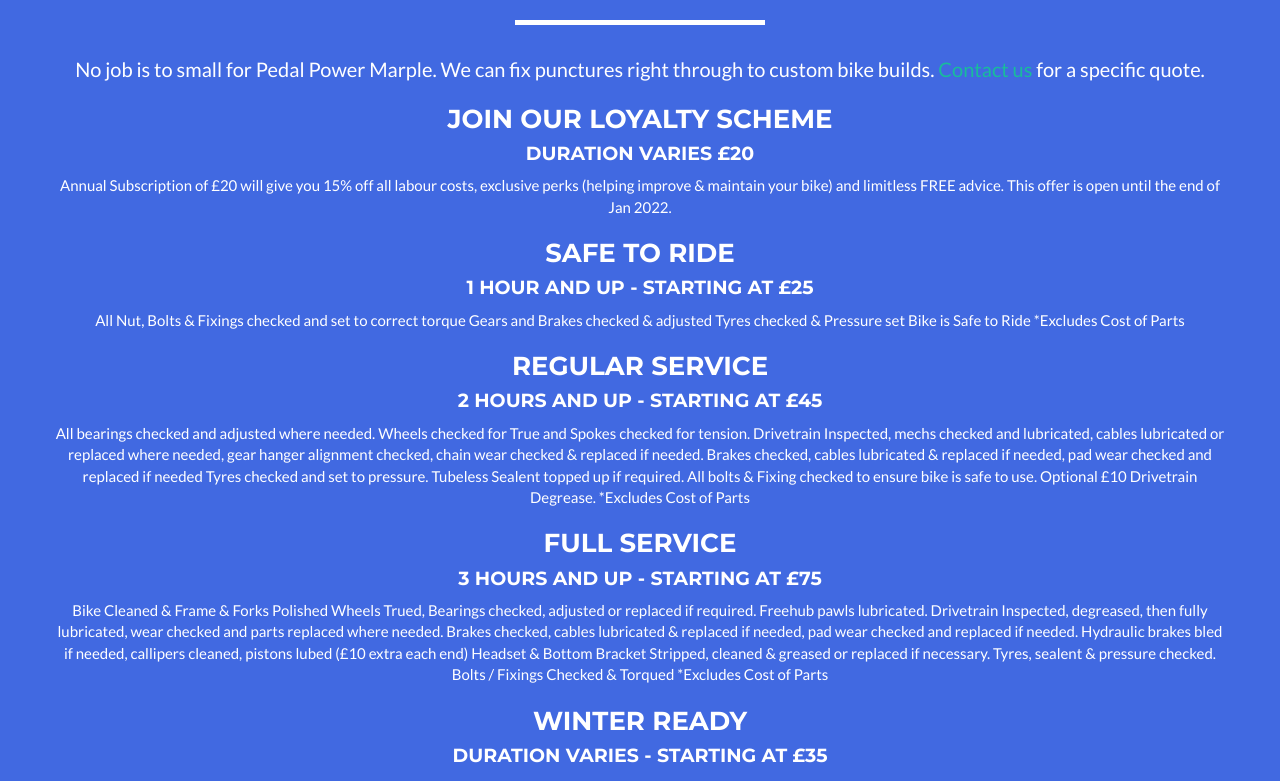
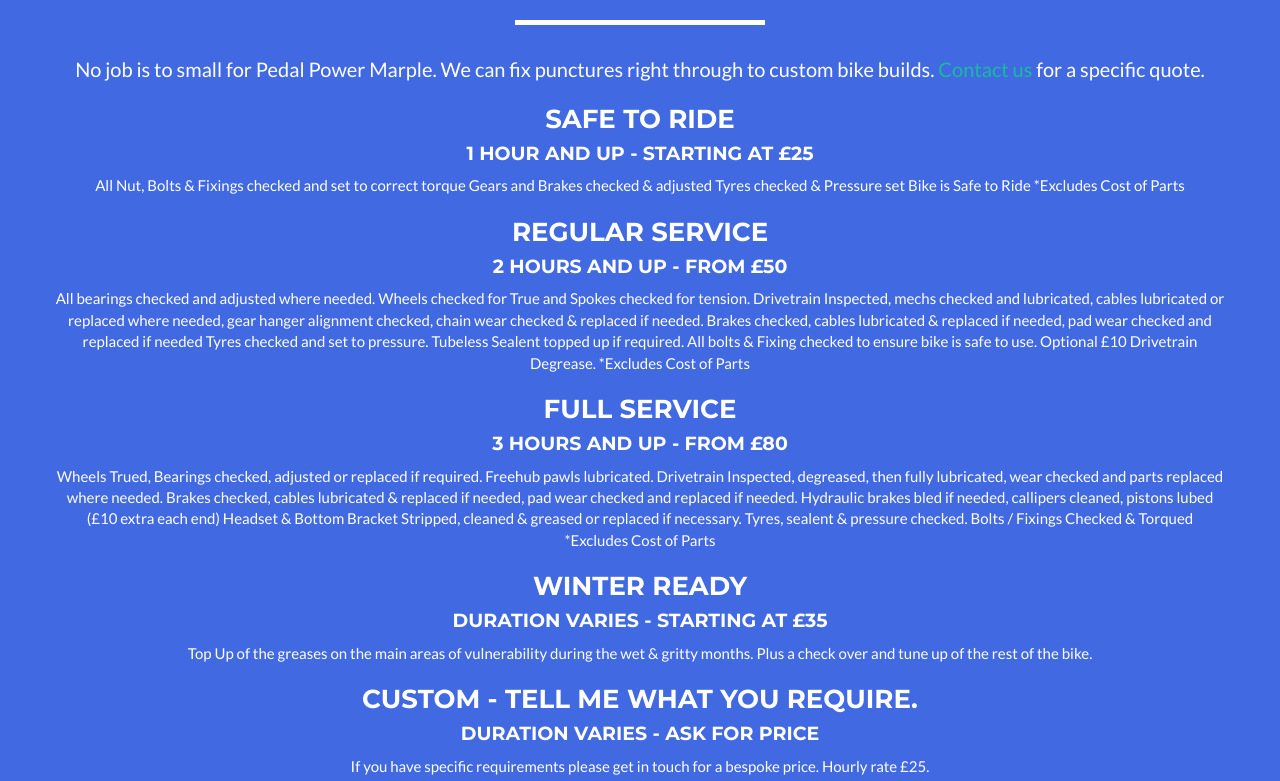
Before and after one commit to chrishey/PedalPowerMarple, a website: page index.html in a window 1280 px wide. Shown: the part 695-1476 px from the top of the page. Drawn offline with nearby package versions, Linux system fonts and the light colour scheme.

Commit message:
Updates to remove loyalty scheme and prices for services

```diff
--- a/index.html
+++ b/index.html
@@ -165,24 +165,19 @@
 			</p>
                 <ul class="list-unstyled">
 					<li>
-						<h3>Join Our Loyalty Scheme</h3>
-						<h4>Duration varies &pound;20</h4>
-						Annual Subscription of &pound;20 will give you 15% off all labour costs, exclusive perks (helping improve & maintain your bike) and limitless FREE advice. This offer is open until the end of Jan 2022.
-					</li>
-					<li>
 						<h3>Safe to Ride</h3>
 						<h4>1 hour and up - Starting at &pound;25</h4>
 						All Nut, Bolts &amp; Fixings checked and set to correct torque Gears and Brakes checked &amp; adjusted Tyres checked &amp; Pressure set Bike is Safe to Ride *Excludes Cost of Parts
 					</li>
 					<li>
 						<h3>Regular Service</h3>
-						<h4>2 hours and up - Starting at &pound;45</h4>
+						<h4>2 hours and up - From &pound;50</h4>
 						All bearings checked and adjusted where needed. Wheels checked for True and Spokes checked for tension. Drivetrain Inspected, mechs checked and lubricated, cables lubricated or replaced where needed, gear hanger alignment checked, chain wear checked &amp; replaced if needed. Brakes checked, cables lubricated &amp; replaced if needed, pad wear checked and replaced if needed Tyres checked and set to pressure. Tubeless Sealent topped up if required. All bolts &amp; Fixing checked to ensure bike is safe to use. Optional &pound;10 Drivetrain Degrease. *Excludes Cost of Parts
 					</li>
 					<li>
 						<h3>Full Service</h3>
-						<h4>3 hours and up - Starting at &pound;75</h4>
-						Bike Cleaned &amp; Frame &amp; Forks Polished Wheels Trued, Bearings checked, adjusted or replaced if required. Freehub pawls lubricated. Drivetrain Inspected, degreased, then fully lubricated, wear checked and parts replaced where needed. Brakes checked, cables lubricated &amp; replaced if needed, pad wear checked and replaced if needed. Hydraulic brakes bled if needed, callipers cleaned, pistons lubed (&pound;10 extra each end) Headset &amp; Bottom Bracket Stripped, cleaned &amp; greased or replaced if necessary. Tyres, sealent &amp; pressure checked. Bolts / Fixings Checked &amp; Torqued *Excludes Cost of Parts
+						<h4>3 hours and up - From &pound;80</h4>
+						Wheels Trued, Bearings checked, adjusted or replaced if required. Freehub pawls lubricated. Drivetrain Inspected, degreased, then fully lubricated, wear checked and parts replaced where needed. Brakes checked, cables lubricated &amp; replaced if needed, pad wear checked and replaced if needed. Hydraulic brakes bled if needed, callipers cleaned, pistons lubed (&pound;10 extra each end) Headset &amp; Bottom Bracket Stripped, cleaned &amp; greased or replaced if necessary. Tyres, sealent &amp; pressure checked. Bolts / Fixings Checked &amp; Torqued *Excludes Cost of Parts
 					</li>
 					<li>
 						<h3>Winter Ready</h3>
```
